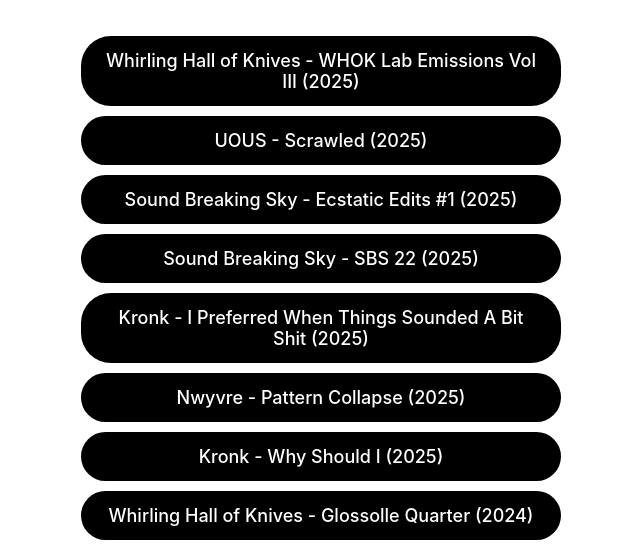
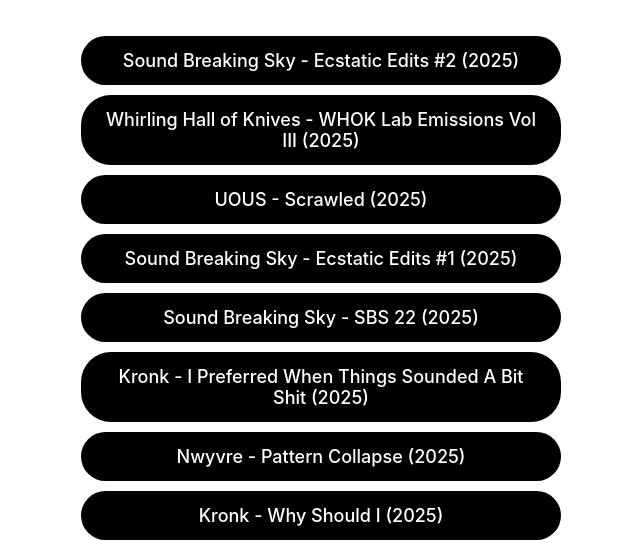
Before and after one commit to classicvinyl/kronk, a plain HTML site: page index.html in a window 1280 px wide. Shown: the part 254-800 px from the top of the page, without its empty margins (319-959 px from the left). Drawn offline with Linux system fonts and the light colour scheme.

Commit message:
Update index.html

```diff
--- a/index.html
+++ b/index.html
@@ -71,6 +71,7 @@
       </div>
     </div>
     <div class="links">
+<a href="https://soundbreakingsky.bandcamp.com/album/ecstatic-edits-2" target="_blank" alt="" title="Sound Breaking Sky - Ecstatic Edits #2">Sound Breaking Sky - Ecstatic Edits #2 (2025)</a>
 <a href="https://fortevilfruit.bandcamp.com/album/whok-lab-emissions-vol-iii" target="_blank" alt="" title="Whirling Hall of Knives - WHOK Lab Emissions Vol III">Whirling Hall of Knives - WHOK Lab Emissions Vol III (2025)</a>
 <a href="https://cruelnaturerecordings.bandcamp.com/album/scrawled" target="_blank" alt="" title="UOUS - Scrawled">UOUS - Scrawled (2025)</a>
 <a href="https://soundbreakingsky.bandcamp.com/album/ecstatic-edits-1-2" target="_blank" alt="" title="Sound Breaking Sky - Ecstatic Edits #1">Sound Breaking Sky - Ecstatic Edits #1 (2025)</a>
```
